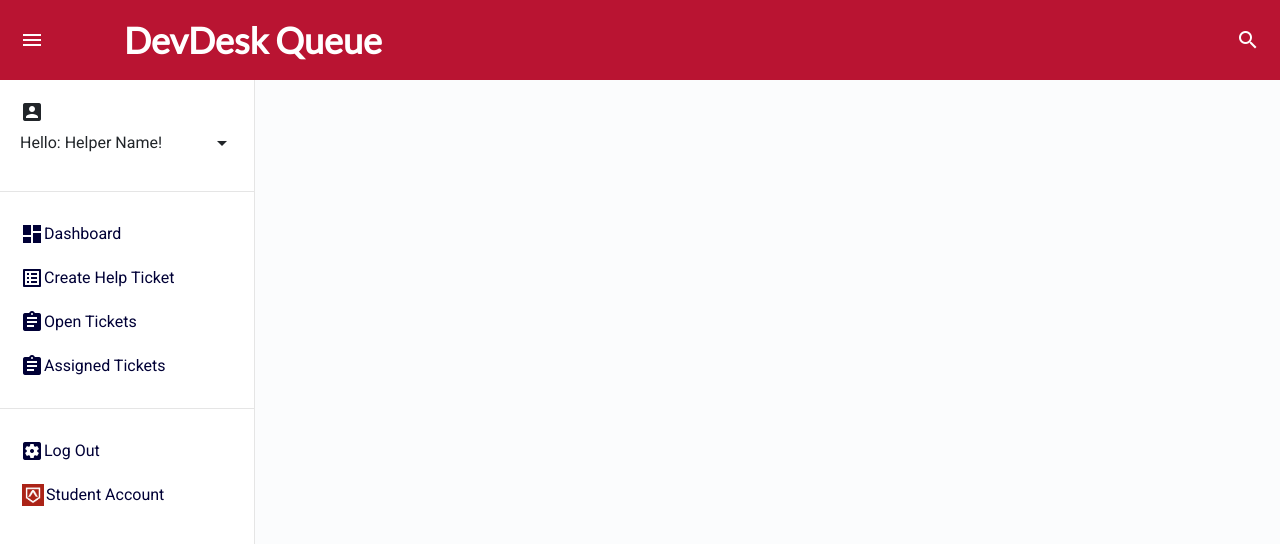
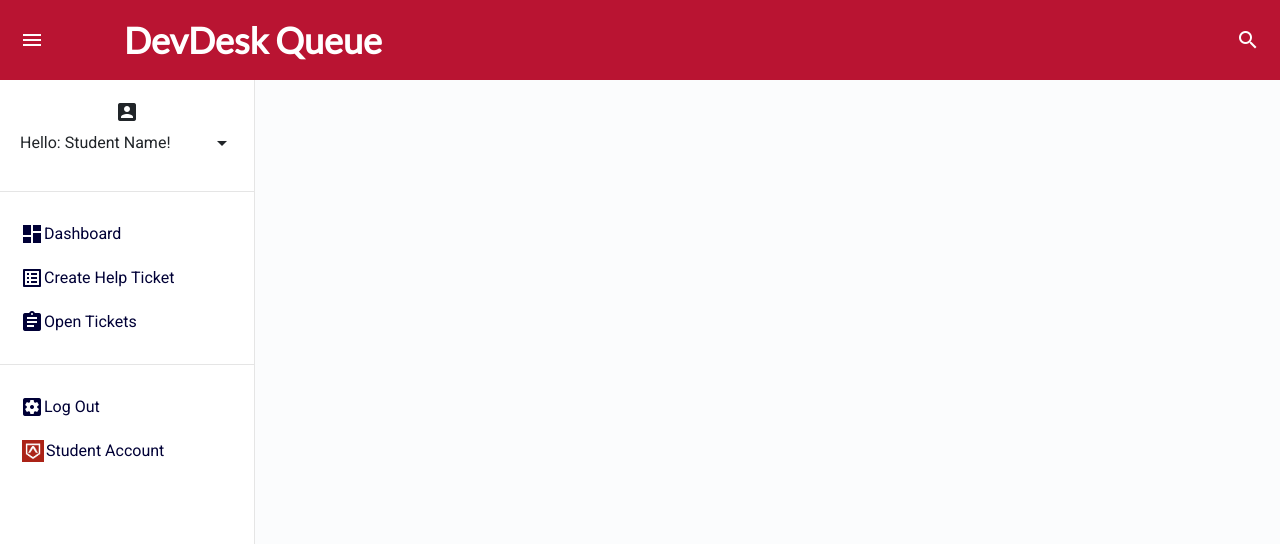
Before and after one commit to Build-Week-DevDesk-Q3/FrontEnd-, a React (Create React App) app: page / in a window 1280 px wide. Shown: the top 544 px of the page. Built offline with nearby package versions, Linux system fonts and the light colour scheme.

Commit message:
updated nav

```diff
--- a/public/index.html
+++ b/public/index.html
@@ -10,7 +10,7 @@
   <link href="https://fonts.googleapis.com/css?family=Roboto&display=swap" rel="stylesheet">
   <link rel="manifest" href="%PUBLIC_URL%/manifest.json">
   <link rel="shortcut icon" href="%PUBLIC_URL%/favicon.ico">
-  <title>React App</title>
+  <title>DevDeskQueue</title>
 </head>
 
 <body>
--- a/src/components/HeaderBar.js
+++ b/src/components/HeaderBar.js
@@ -1,4 +1,4 @@
-import React, { useState } from "react";
+import React from "react";
 import styled from "styled-components";
 
 const HeaderDiv = styled.div`
@@ -22,8 +22,6 @@ const HeaderText = styled.div`
 `;
 
 function HeaderComponent() {
-  const [showNav, toggleShowNav] = useState(true);
-
   return (
     <HeaderDiv>
       <i className="material-icons">menu</i>
--- a/src/components/Navigation.js
+++ b/src/components/Navigation.js
@@ -30,7 +30,7 @@ const Navigation = () => {
           <i className="material-icons">account_box</i>
         </div>
         <div className="arrowToggle">
-          <p>Hello: Helper Name!</p>
+          <p>Hello: Student Name!</p>
           <i className="material-icons" onClick={() => toggleShowNav(!showNav)}>
             arrow_drop_down
           </i>
@@ -62,10 +62,12 @@ const Navigation = () => {
           </StyledLink>
         </div>
         <div className="navWrapperDiv">
-          <StyledLink to="/assigned-tickets">
-            <i className="material-icons">assignment</i>
-            Assigned Tickets
-          </StyledLink>
+          <div className="studentUI">
+            <StyledLink to="/assigned-tickets">
+              <i className="material-icons">assignment</i>
+              Assigned Tickets
+            </StyledLink>
+          </div>
         </div>
       </div>
       <div className="account-StyledLinks navSection">
--- a/src/index.css
+++ b/src/index.css
@@ -38,6 +38,15 @@ body {
   align-items: center;
 }
 
+.studentUI {
+  display: none;
+}
+
+.profile-pic {
+  text-align: center;
+
+}
+
 /* .navWrapperDiv:hover {
   color: orange;
   text-decoration: none;
```
